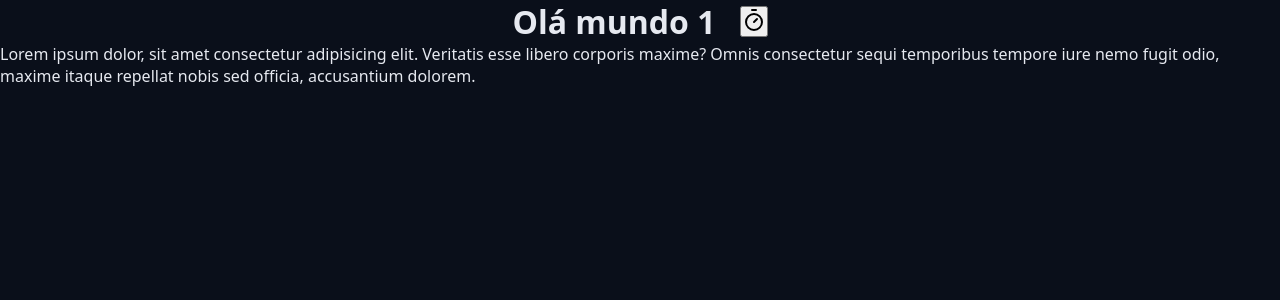
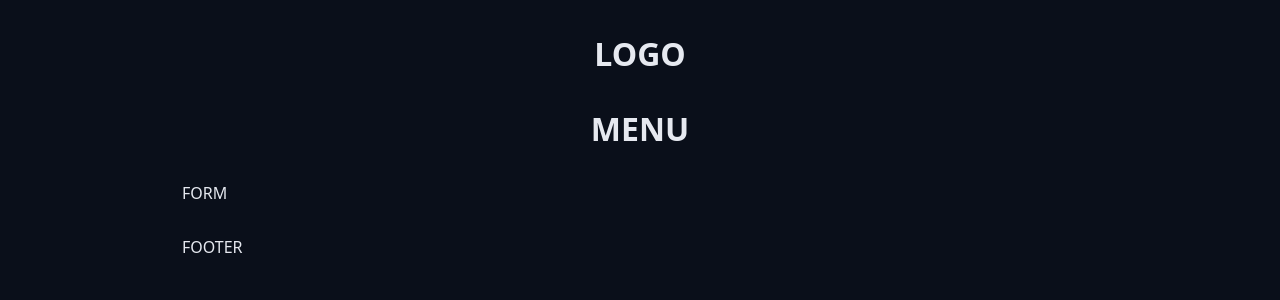
Before and after one commit to guilherdrk/chronos-pomodoro, a React (Vite) app: page / in a window 1280 px wide. Shown: the top 300 px of the page. Built offline with nearby package versions, Linux system fonts and the light colour scheme.

Commit message:
movendo o container para seu proprio React component

```diff
--- a/prettierrc.json
+++ b/prettierrc.json
@@ -11,7 +11,7 @@
   "requirePragma": false,
   "semi": true,
   "singleQuote": true,
-  "tabWidth": 2,
+  "tabWidth": 4,
   "trailingComma": "all",
   "useTabs": false
 }
--- a/src/App.tsx
+++ b/src/App.tsx
@@ -1,24 +1,25 @@
-import { Heading } from './components/Heading';
-import './styles/theme.css';
-import './styles/global.css';
-import { TimerIcon } from 'lucide-react';
+import { Heading } from "./components/Heading";
+import { Container } from "./components/Container";
+import "./styles/theme.css";
+import "./styles/global.css";
 
 export const App = () => {
-    console.log("oi");
-    return (
-        <>
-            <Heading>
-                Olá mundo 1
-                <button>
-                    <TimerIcon />
-                </button>
-            </Heading>
-            <p>
-                Lorem ipsum dolor, sit amet consectetur adipisicing elit. Veritatis esse
-                libero corporis maxime? Omnis consectetur sequi temporibus tempore iure
-                nemo fugit odio, maxime itaque repellat nobis sed officia, accusantium
-                dolorem.
-            </p>
-        </>
-    );
+  console.log("oi");
+  return (
+    <>
+        <Container>
+            <Heading>LOGO</Heading>
+
+        </Container>
+        <Container>
+            <Heading>MENU</Heading>
+        </Container>
+        <Container>
+            <section>FORM</section>
+        </Container>
+        <Container>
+            <section>FOOTER</section>
+        </Container>
+    </>
+  );
 };
--- /dev/null
+++ b/src/components/Container.module.css
@@ -0,0 +1,12 @@
+
+
+.container-fluid{
+    max-width: auto;
+}
+.container{
+    max-width: 98rem;
+    margin: 0 auto;
+}
+.content{
+    margin: 3.2rem;
+}
--- /dev/null
+++ b/src/components/Container.tsx
@@ -0,0 +1,16 @@
+
+import styles from './Container.module.css';
+
+type ContainerProps = {
+  children: React.ReactNode;
+};
+
+export const Container = ({ children }: ContainerProps) => {
+  return (
+    <div className={styles.container}>
+        <div className={styles.content}>
+            { children }
+        </div>
+    </div>
+  );
+};
```
Also changed, not shown: src/styles/global.css (line endings or trailing spaces).
